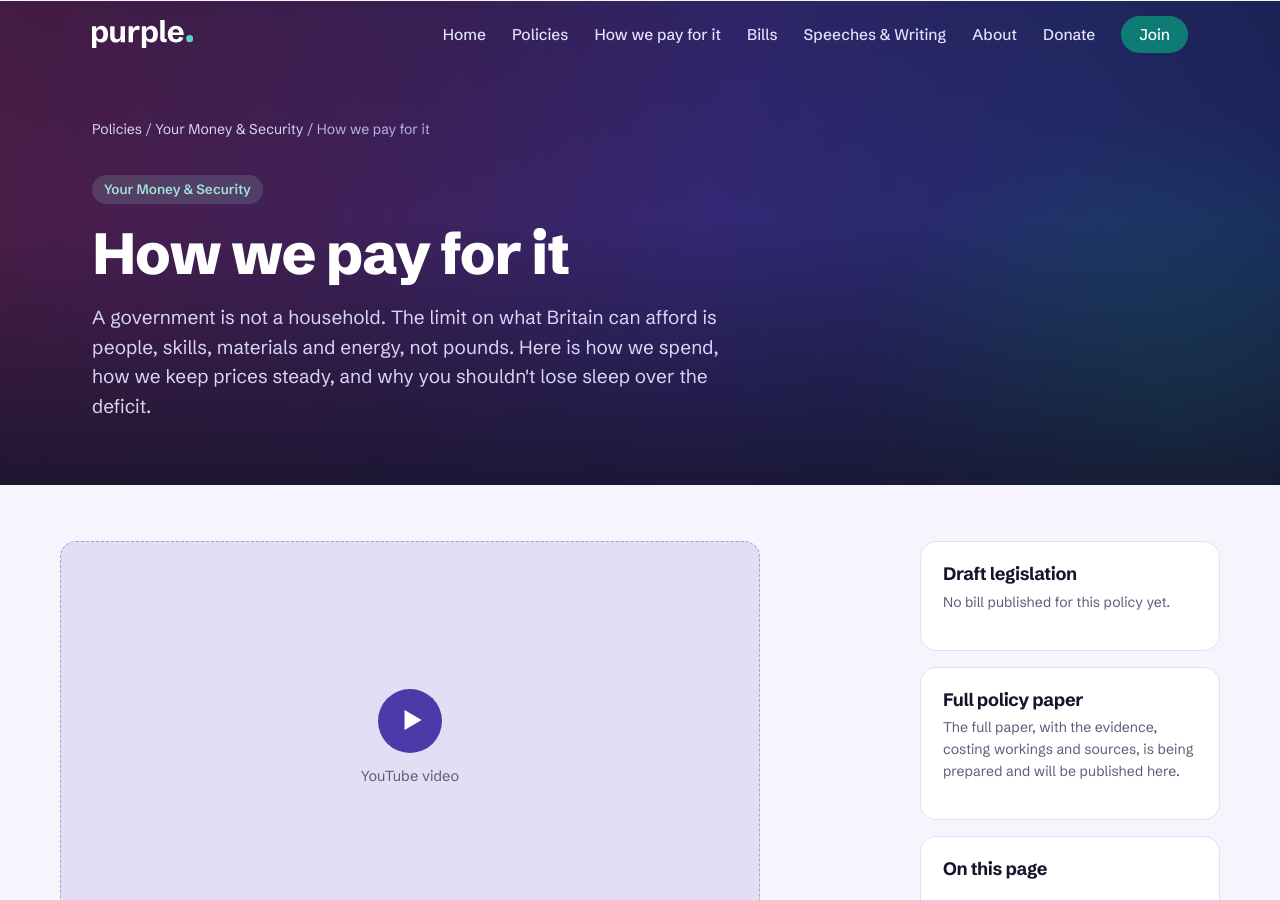
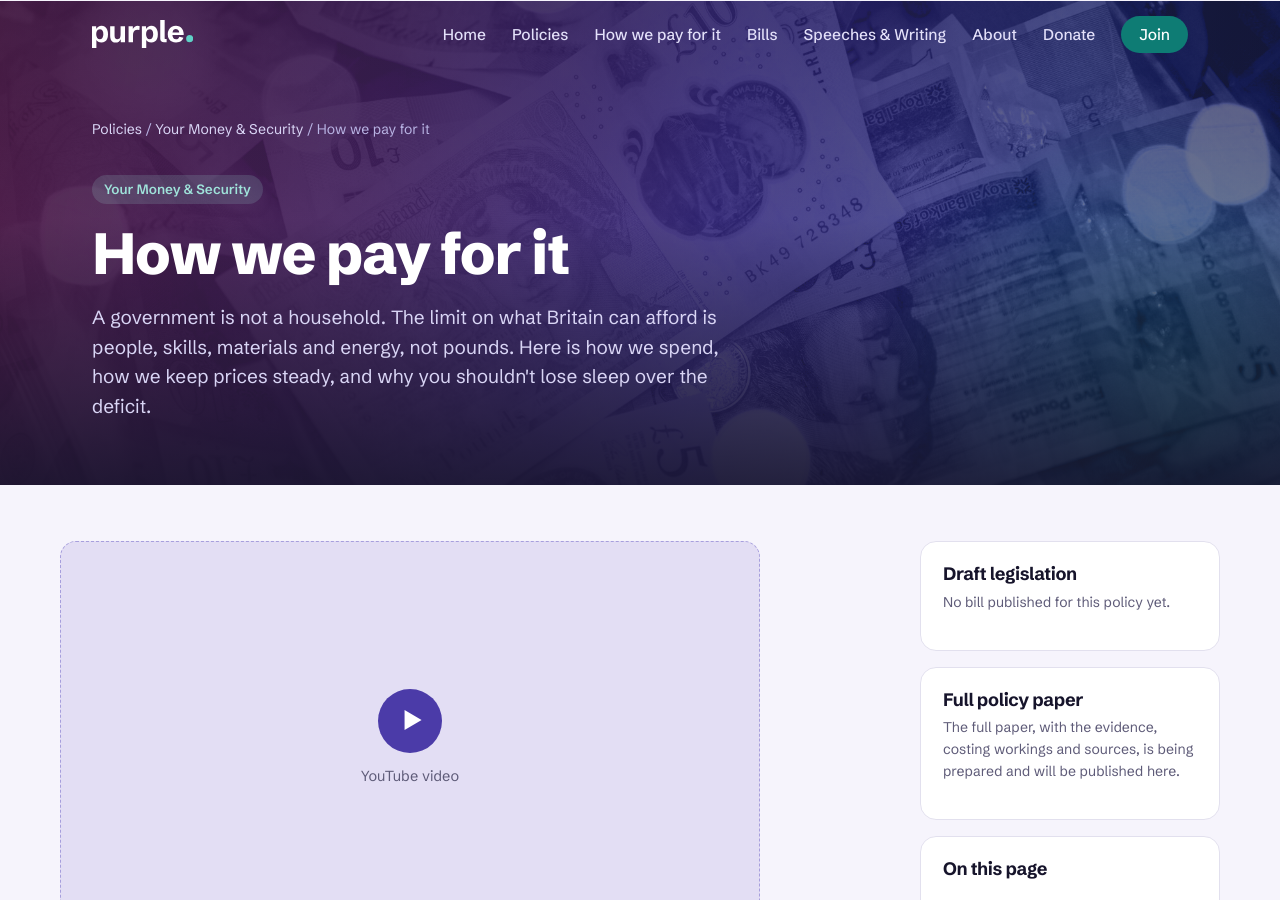
Before and after one commit to Purple-Party-uk/purple, a Jekyll site: the page built from _policies/money/how-we-pay-for-it.md, in a window 1280 px wide and 900 px high. Built offline with Jekyll 4.4.1, drawn with Linux system fonts in a browser that asks for light colours.

Commit message:
How we pay for it: add banknotes header image (#2)
Claude-Session: https://claude.ai/code/session_016kdNgx8B8XbtF581B1n3V5

Co-authored-by: Claude Opus 5.5 <noreply@anthropic.com>

```diff
--- a/_policies/money/how-we-pay-for-it.md
+++ b/_policies/money/how-we-pay-for-it.md
@@ -6,6 +6,8 @@ title: "How we pay for it"
 summary: "A government is not a household. The limit on what Britain can afford is people, skills, materials and energy, not pounds. Here is how we spend, how we keep prices steady, and why you shouldn't lose sleep over the deficit."
 bills: []
 flagship: false
+image: /assets/img/how-we-pay-for-it.jpg
+image_alt: "A pile of Bank of England and Royal Bank of Scotland £5 and £10 notes"
 ---
 
 ## In short
```
Also changed, not shown: assets/img/how-we-pay-for-it.jpg (added).
